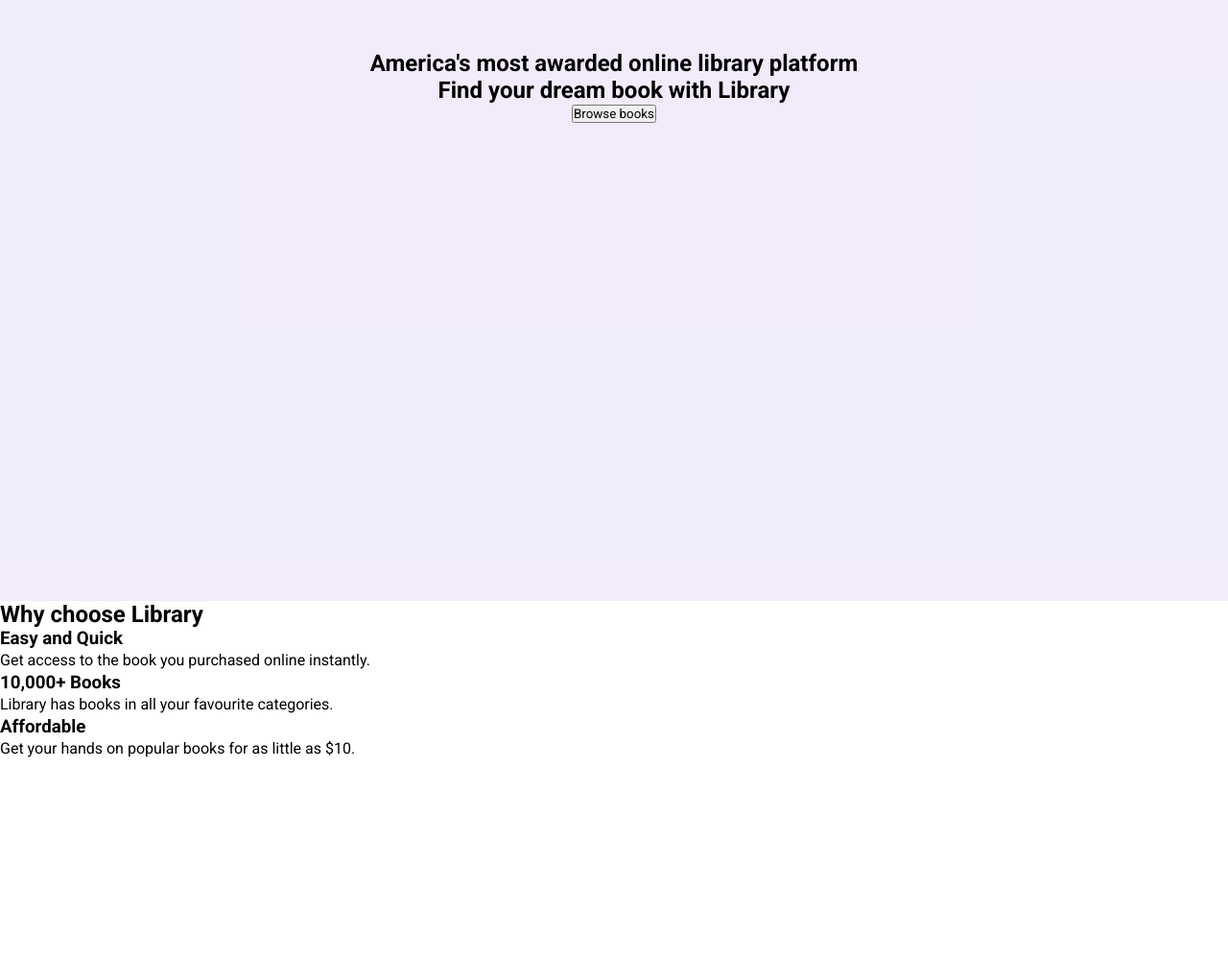
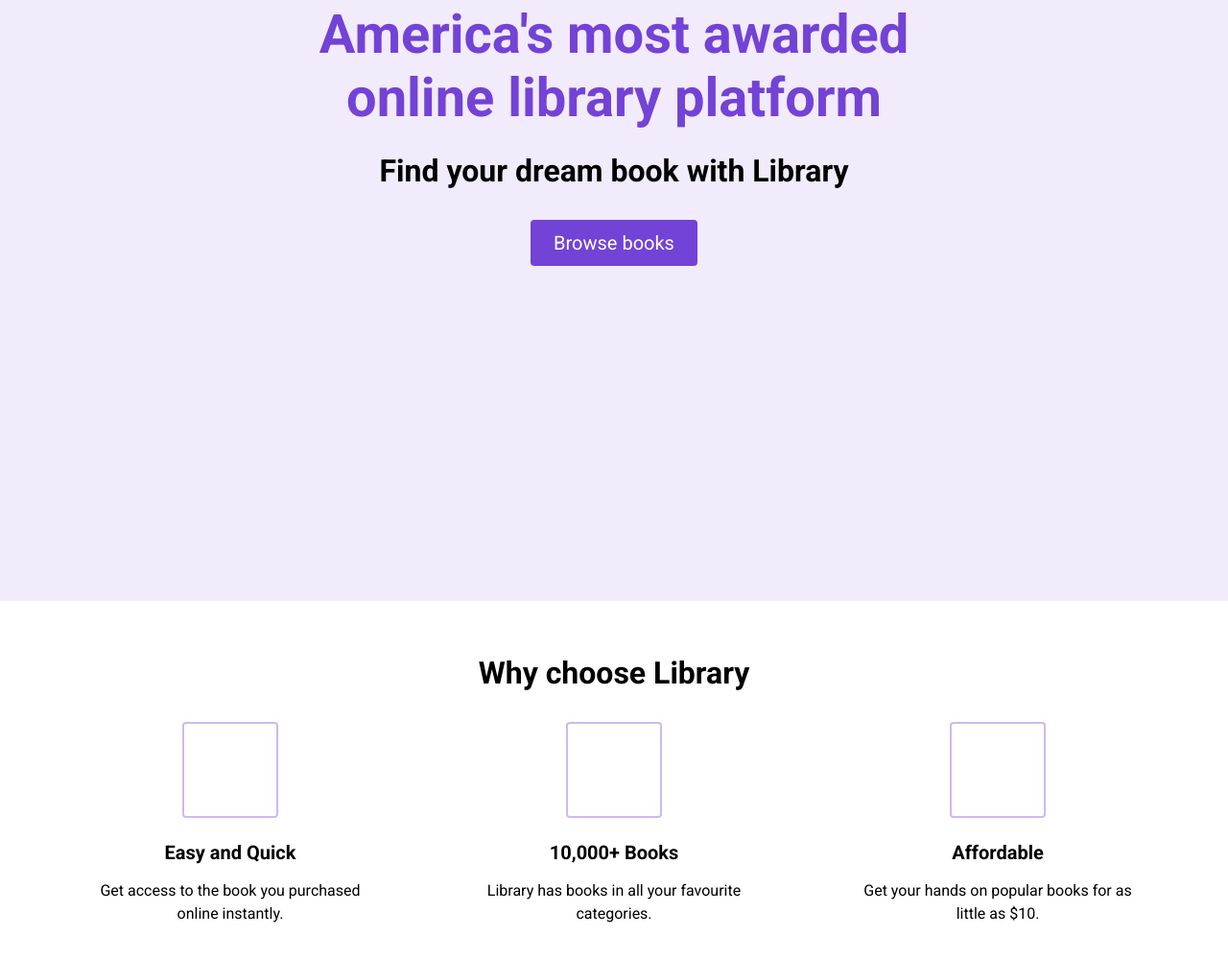
Before and after one commit to Jenniferw386/Book-Library, a plain HTML site: page index.html in a window 1280 px wide. Shown: the part 174-1174 px from the top of the page at 96% size. Before the commit the page ends 966 px from the top, so only its background shows below. Drawn offline with Linux system fonts and the light colour scheme.

Commit message:
fixing it

```diff
--- a/styles.css
+++ b/styles.css
@@ -55,6 +55,32 @@ html {
     padding: 8px;
   }
 
+  .container {
+    padding: 56px 0;
+  }
+
+  .row {
+    width: 100%;
+    max-width: 1200px;
+    margin: 0 auto;
+  }
+
+  .row__column {
+    display: flex;
+    flex-direction: column;
+    align-items: center;
+  }
+  h1 {
+    font-size: 56px;
+    color: #7342d6;
+    margin-bottom: 24px;
+    text-align: center;
+  }
+  h2 {
+    font-size: 32px;
+    margin-bottom: 32px;
+    text-align: center;
+  }
 
 
 /* LAND*/
@@ -87,3 +113,59 @@ html {
   {
     padding: 20px;
 }
+
+button {
+  cursor: pointer;
+}
+
+button:active {
+  transform: translateY(1px);
+}
+
+.btn {
+  background-color: #7342d6;
+  color: white;
+  padding: 12px 24px;
+  font-size: 20px;
+  border-radius: 4px;
+  border: none;
+}
+
+/* FIRST*/
+
+#highlights {
+    position: relative;
+    max-width: 100vw;
+  }
+  .highlight__wrapper {
+    display: flex;
+    flex-wrap: wrap;
+  }
+  .highlight {
+    padding: 0 24px;
+    width: calc(100% / 3);
+    display: flex;
+    align-items: center;
+    flex-direction: column;
+  }
+  .highlight__para {
+    text-align: center;
+    max-width: 280px;
+  }
+  .highlight__img {
+    border: 2px solid #7342d65d;
+    color: #7342d6;
+    width: 100px;
+    height: 100px;
+    display: flex;
+    align-items: center;
+    justify-content: center;
+    border-radius: 4px;
+    font-size: 32px;
+    margin-bottom: 24px;
+  }
+  .highlight__subtitle {
+    font-size: 20px;
+    margin-bottom: 16px;
+    text-align: center;
+  }
```
Also changed, not shown: index.html (+4 -0 lines).
